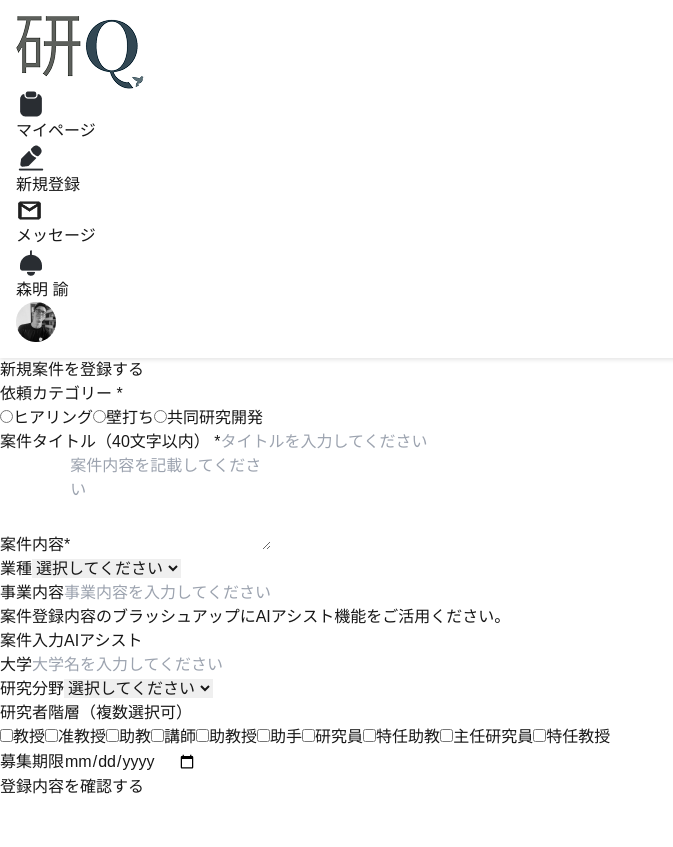
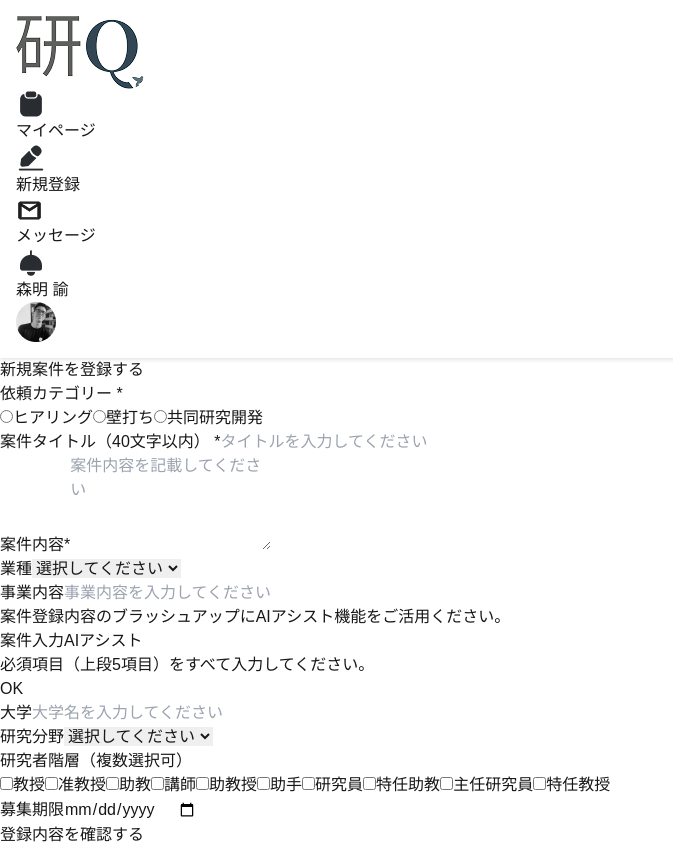
Before and after one commit to enakamizo/kenQ-app-frontend, a Next.js app: page /register in a window 1280 px wide. Both pictures are taken after a click on the button "案件入力AIアシスト". Shown: the whole page, without its empty margins (0-673 px from the left). Before the commit the page ends 800 px from the top, so only its background shows below. Built offline with nearby package versions, Linux system fonts and the light colour scheme.

Commit message:
AIアシストのための入力不足時のアラート表示を修正

```diff
--- a/src/components/RequestForm.tsx
+++ b/src/components/RequestForm.tsx
@@ -38,7 +38,7 @@ export default function RequestForm({ onSubmit }: RequestFormProps) {
 
   const [localFormData, setLocalFormData] = useState<FormDataType>(formData || initialData);
   const [loading, setLoading] = useState(false); // ←診断中に「しばらくお待ちください。」を表示するため
-
+  const [validationError, setValidationError] = useState<string | null>(null); // ←AIアシストのため５つの項目すべてに入力してもらう注意を表示するため
 
   // ✅ Step 1: モーダル表示と診断結果を管理
   const [showModal, setShowModal] = useState(false);
@@ -61,7 +61,7 @@ export default function RequestForm({ onSubmit }: RequestFormProps) {
       !localFormData.industry ||
       !localFormData.businessDescription
     ) {
-      alert("必須項目（上段5項目）をすべて入力してください。");
+      setValidationError("必須項目（上段5項目）をすべて入力してください。");
       return;
     }
 
@@ -217,7 +217,7 @@ export default function RequestForm({ onSubmit }: RequestFormProps) {
           <button
             type="button"
             onClick={() => {
-              alert("AIアシスト機能を実行します");
+              //alert("AIアシスト機能を実行します");
               handleDiagnosis();
             }}
             className="bg-blue-500 hover:bg-blue-600 text-white text-sm font-semibold py-1 px-3 rounded"
@@ -267,6 +267,20 @@ export default function RequestForm({ onSubmit }: RequestFormProps) {
                   d="M4 12a8 8 0 018-8v4a4 4 0 00-4 4H4z"
                 ></path>
               </svg>
+            </div>
+          </div>
+        )}
+
+        {validationError && (
+          <div className="fixed inset-0 bg-black bg-opacity-30 flex items-center justify-center z-50">
+            <div className="bg-white p-6 rounded-lg shadow-lg flex flex-col items-center">
+              <p className="text-lg font-medium mb-4">{validationError}</p>
+              <button
+                className="px-4 py-2 bg-blue-500 text-white rounded hover:bg-blue-600"
+                onClick={() => setValidationError(null)}
+              >
+                OK
+              </button>
             </div>
           </div>
         )}
```
